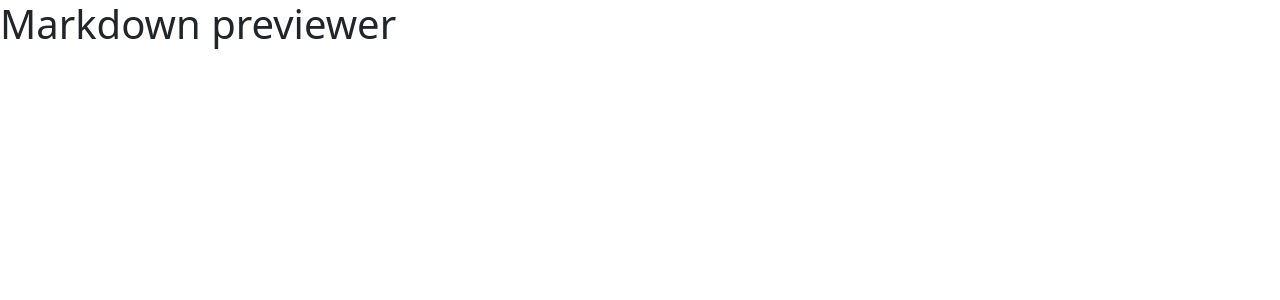
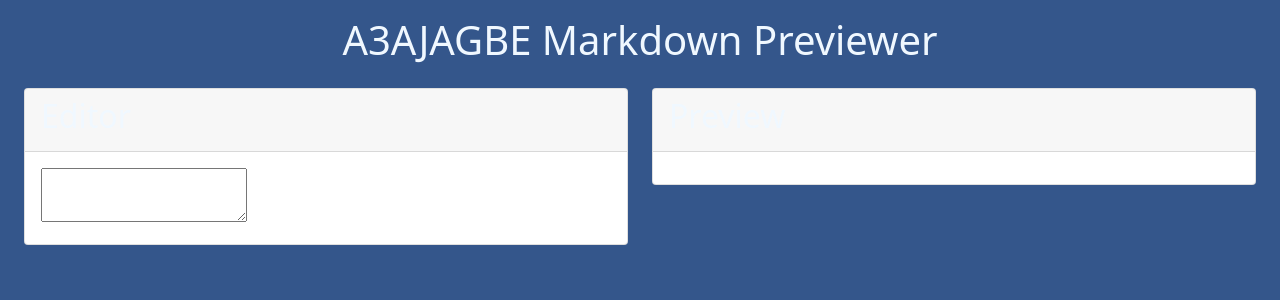
Before and after one commit to A3AJAGBE/react-markdown-previewer, a React (Create React App) app: page / in a window 1280 px wide. Shown: the top 300 px of the page. Built offline with nearby package versions, Linux system fonts and the light colour scheme.

Commit message:
Add app structure

```diff
--- a/src/App.js
+++ b/src/App.js
@@ -1,10 +1,39 @@
 import './App.css';
 import 'bootstrap/dist/css/bootstrap.min.css';
-
+import Container from 'react-bootstrap/Container';
+import Row from 'react-bootstrap/Row';
+import Col from 'react-bootstrap/Col';
+import Card from 'react-bootstrap/Card'
 
 const App = () => {
   return (
-    <h1>Markdown previewer</h1>
+    <Container fluid id="App-Container">
+        <header className="d-flex justify-content-center py-3">
+            <h1 className="text-center">A3AJAGBE Markdown Previewer </h1>
+        </header>
+
+        <Container fluid className="pb-4">
+            <Row xs={1} md={2} className="g-4" id="MP-Row">
+                <Col>
+                    <Card id="Editor-Card">
+                        <Card.Header> <h2>Editor</h2> </Card.Header>
+                        <Card.Body>
+                            <textarea id="editor"></textarea>
+                        </Card.Body>
+                    </Card>
+                </Col>
+                <Col>
+                    <Card id="Preview-Card">
+                        <Card.Header> <h2>Preview</h2> </Card.Header>
+                        <Card.Body id="preview">
+
+                        </Card.Body>
+                    </Card>
+                </Col>
+            </Row>
+        </Container>
+
+    </Container>
   );
 }
 
```
